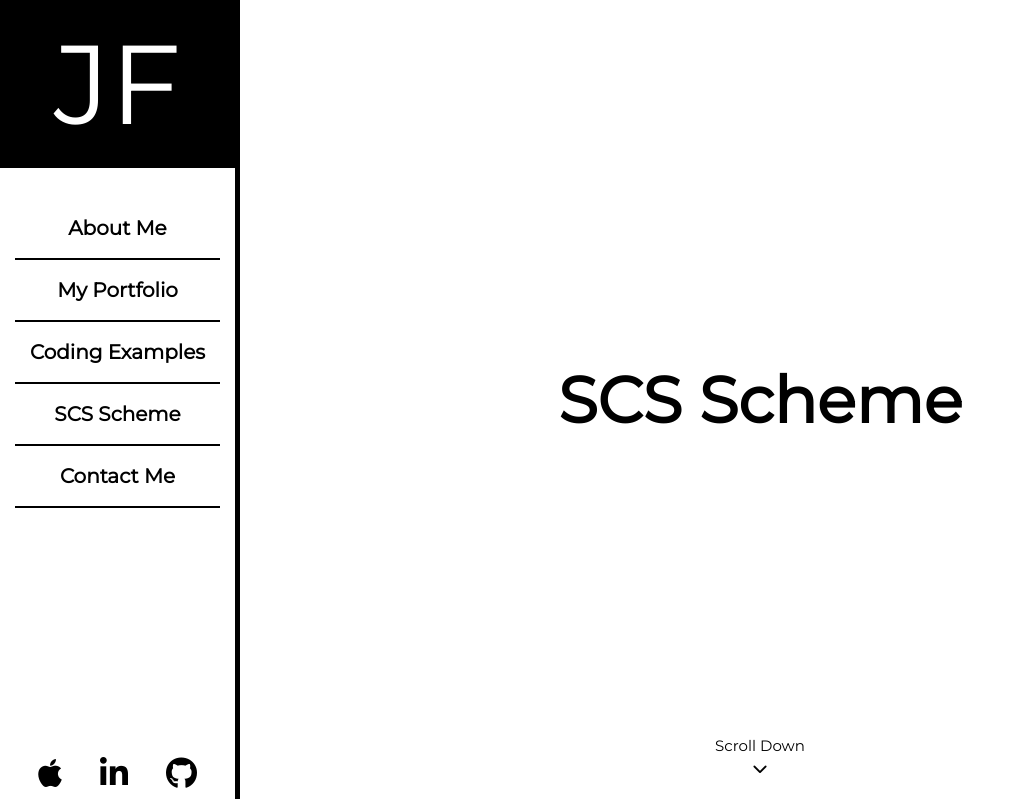
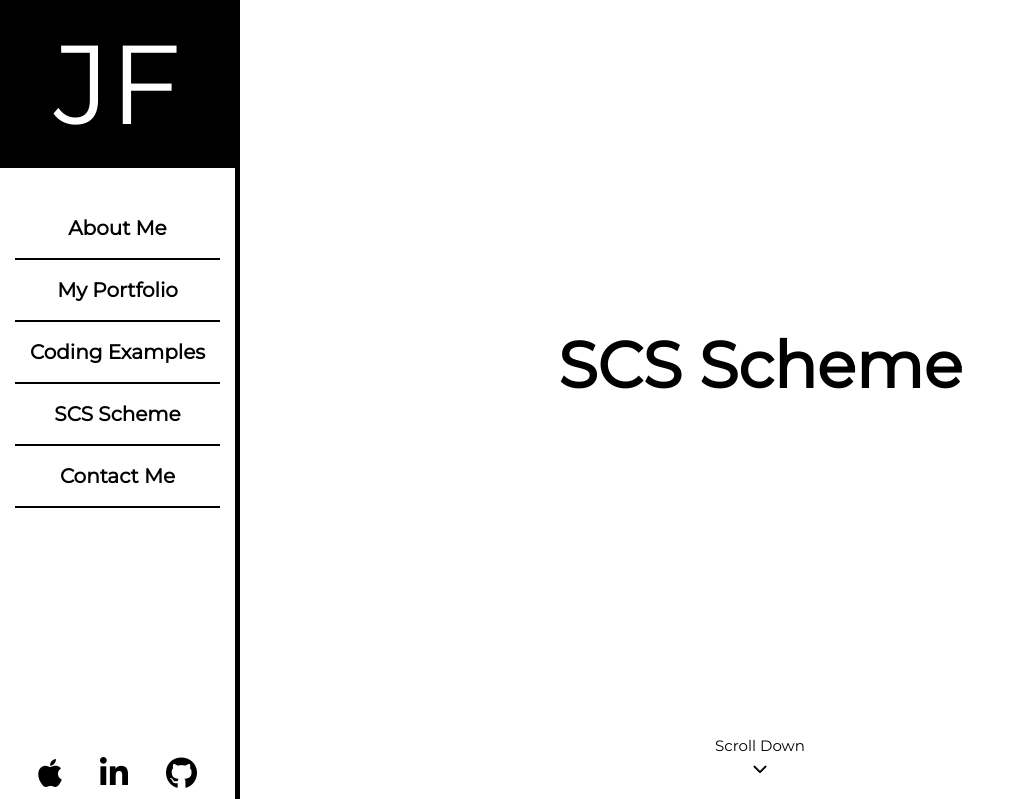
Before and after one commit to JasonFurmage/Portfolio, a PHP site: page /scs.html in a window 1280 px wide. Shown: the top 799 px of the page, without its empty margins (0-1025 px from the left). Run offline with PHP 8.4, Linux system fonts and the light colour scheme; some libraries are stand-ins or nearby versions.

Commit message:
Adjusted banner heading centering.

```diff
--- a/about.html
+++ b/about.html
@@ -56,6 +56,7 @@
 
             <div class="banner" id="top">
                 <h1 id="heading">About Me</h1>
+                <p id="sub-heading"></p>
                 <div class="scroll-down">
                     Scroll Down
                     <a href="#background"><i class="fa-solid fa-chevron-down"></i></a>
--- a/css/application.css
+++ b/css/application.css
@@ -586,6 +586,11 @@ a {
 }
 
 /* line 16, ../../../../../Users/netmatters/Documents/GitHub/Portfolio/scss/layout/_banner.scss */
+.banner p {
+  margin-bottom: 55px;
+}
+
+/* line 21, ../../../../../Users/netmatters/Documents/GitHub/Portfolio/scss/layout/_banner.scss */
 .scroll-down {
   position: absolute;
   bottom: 20px;
@@ -594,7 +599,7 @@ a {
   align-items: center;
 }
 
-/* line 25, ../../../../../Users/netmatters/Documents/GitHub/Portfolio/scss/layout/_banner.scss */
+/* line 30, ../../../../../Users/netmatters/Documents/GitHub/Portfolio/scss/layout/_banner.scss */
 .scroll-down a {
   color: #000;
 }
--- a/scs.html
+++ b/scs.html
@@ -56,6 +56,7 @@
 
             <div class="banner" id="top">
                 <h1 id="heading">SCS Scheme</h1>
+                <p id="sub-heading"></p>
                 <div class="scroll-down">
                     Scroll Down
                     <a href="#intro"><i class="fa-solid fa-chevron-down"></i></a>
--- a/scss/layout/_banner.scss
+++ b/scss/layout/_banner.scss
@@ -10,6 +10,11 @@
     h1 {
       @include text(64px, center);
       margin: 10px 0px;
+    }
+
+    // Align banner heading better by accounting for scroll down div.
+    p {
+      margin-bottom: 55px;
     }
 }
 
```
Also changed, not shown: 1 other file.
